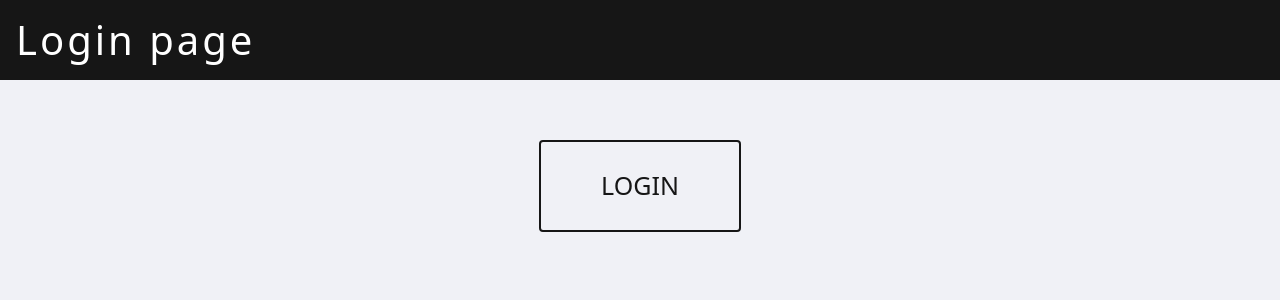
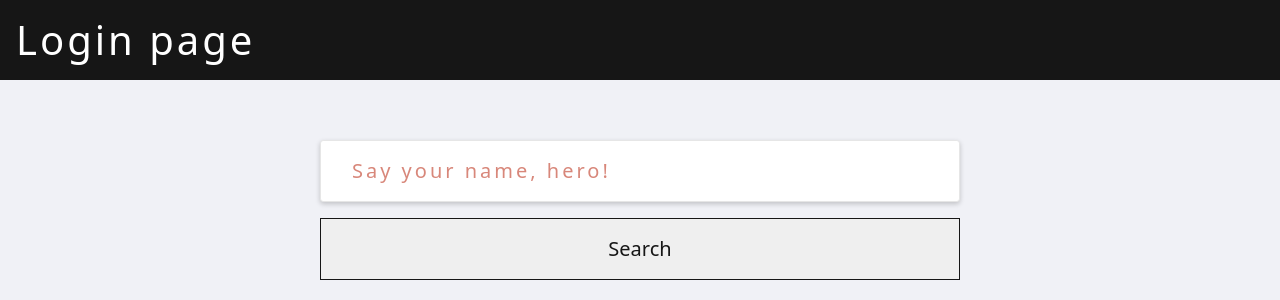
Before and after one commit to JuanmeGarcia/heroes-spa, a React (Vite) app: page /login in a window 1280 px wide. Shown: the top 300 px of the page. Built offline with nearby package versions, Linux system fonts and the light colour scheme.

Commit message:
last ui improvements

```diff
--- a/src/auth/pages/LoginPage.jsx
+++ b/src/auth/pages/LoginPage.jsx
@@ -1,4 +1,5 @@
 import { useEffect } from 'react'
+import { useForm } from '../../hooks/useForm'
 import { useAuthContext } from '../context'
 import { useChangeURL } from '../hooks/useChangeURL'
 
@@ -8,8 +9,14 @@ export const LoginPage = () => {
 	const { login } = useAuthContext()
 	const { handleChangeUrl } = useChangeURL(lastPath, true)
 
+	const { loginText, onInputChange} = useForm({loginText: ''})
+
+
+	console.log(loginText)
 	const onLogin = () => {
-		login('Juanme :D')
+		if(loginText.length <= 0) return
+
+		login(loginText)
 		handleChangeUrl()
 	}
 
@@ -19,11 +26,16 @@ export const LoginPage = () => {
 				<h1>Login page</h1>
 			</nav>
 
-			<form action="" className='login__form'>
-				<button className="login__button" onClick={() => onLogin()}>
-					Login
-				</button>
-
+			<form onSubmit={onLogin} className="login__form">
+					<input
+						type="text"
+						name={'loginText'}
+						value={loginText}
+						onChange={onInputChange}
+						placeholder="Say your name, hero!"
+						required
+					/>
+					<button type="submit">Search</button>
 			</form>
 		</>
 	)
--- a/src/heroes/pages/SearchPage.jsx
+++ b/src/heroes/pages/SearchPage.jsx
@@ -1,91 +1,112 @@
-import { useState } from "react"
-import { useLocation, useNavigate } from "react-router-dom"
-import { useForm } from "../../hooks/useForm"
-import { HeroCard } from "../components"
+import { useState } from 'react'
+import { useLocation, useNavigate } from 'react-router-dom'
+import { useForm } from '../../hooks/useForm'
+import { HeroCard } from '../components'
 import queryString from 'query-string'
-import { getHeroByName } from "../helpers"
+import { getHeroByName } from '../helpers'
 
 export const SearchPage = () => {
-
 	const navitage = useNavigate()
 	const location = useLocation()
 
-
-  const { q = ''} = queryString.parse(location.search)
+	const { q = '' } = queryString.parse(location.search)
 
 	const heroes = getHeroByName(q)
 
+	const { text, onInputChange, onResetForm } = useForm({ text: '' })
 
-
-  const {
-    text,
-    onInputChange,
-    onResetForm
-  } = useForm({text:''})
-
-
-  const handleSubmit = (e) => {
+	const handleSubmit = e => {
 		e.preventDefault()
 		navitage(`?q=${text.toLowerCase().trim()}`)
 		onResetForm()
 	}
 
-  const renderHeroes = heroes.map(hero =>{
+	const renderHeroes = heroes.map(hero => {
 		return <HeroCard key={hero.id} hero={hero} />
 	})
 	return (
 		<>
-        <h1>SearchPage</h1>
-        <hr />
-        <div className="row">
-          <div className="col-5">
-            <h4>Searching</h4>
-            <hr />
-            <form onSubmit={handleSubmit}>
+			<section className="search">
+				<h1>Search for a hero</h1>
+			</section>
+
+			<section className="searcher">
+				<form onSubmit={handleSubmit} className="searcher__form">
 					<input
 						type="text"
-                placeholder="Search a hero"
-                className="form-control"
-                name="text"
-                autoComplete="off"
 						value={text}
 						onChange={onInputChange}
+						name={'text'}
+						placeholder="Search for a hero"
 					/>
-
-              <button
-                type="submit"
-                className="btn btn-primary mt-1"
-              >
-                Search
-              </button>
+					<button type="submit">Search</button>
 				</form>
 
-          </div>
-
-          <div className="col-7">
-            <h4>Results</h4>
-            <hr />
-
-            {
-              q.length <= 0 && !q ? (
-                <div className="alert alert-primary animate__animated animate__fadeInRight">
+				{q.length <= 0 && !q ? (
+					<div className="alert alert-primary animate__animated animate__fadeInRight d-flex ">
 						Search a hero!
 					</div>
-              ) : <></>
-            }
-            {
-              renderHeroes.length <= 0 && q ? (
+				) : (
+					<></>
+				)}
+				{renderHeroes.length <= 0 && q ? (
 					<div className="alert alert-danger animate__animated animate__fadeInRight">
 						No hero with <b>{q}</b>
 					</div>
-              ) : <></>
-            }
-
+				) : (
+					<></>
+				)}
 
 				{renderHeroes}
+			</section>
 
-          </div>
-        </div>
+			{/* // <section className=''>
+		// 	<h1>SearchPage</h1>
+		// 	<hr />
+		// 	<div className="row">
+		// 		<div className="col-5">
+		// 			<h4>Searching</h4>
+		// 			<hr />
+		// 			<form onSubmit={handleSubmit}>
+		// 				<input
+		// 					type="text"
+		// 					placeholder="Search a hero"
+		// 					className="form-control"
+		// 					name="text"
+		// 					autoComplete="off"
+		// 					value={text}
+		// 					onChange={onInputChange}
+		// 				/>
+
+		// 				<button type="submit" className="btn btn-primary mt-1">
+		// 					Search
+		// 				</button>
+		// 			</form>
+		// 		</div>
+
+		// 		<div className="col-7">
+		// 			<h4>Results</h4>
+		// 			<hr />
+
+		// 			{q.length <= 0 && !q ? (
+		// 				<div className="alert alert-primary animate__animated animate__fadeInRight">
+		// 					Search a hero!
+		// 				</div>
+		// 			) : (
+		// 				<></>
+		// 			)}
+		// 			{renderHeroes.length <= 0 && q ? (
+		// 				<div className="alert alert-danger animate__animated animate__fadeInRight">
+		// 					No hero with <b>{q}</b>
+		// 				</div>
+		// 			) : (
+		// 				<></>
+		// 			)}
+
+		// 			{renderHeroes}
+		// 		</div>
+		// 	</div>
+		// </section> */}
 		</>
 	)
 }
--- a/src/sass/_login.scss
+++ b/src/sass/_login.scss
@@ -1,50 +1,74 @@
-.login{
+.login {
     background-color: #161616;
     width: 100%;
     padding: 1rem;
 
-    h1{
+    h1 {
         color: white;
         letter-spacing: 3px;
     }
 
-    &__form{
+    &__form {
         display: flex;
         justify-content: center;
         align-items: center;
         margin-top: 60px;
+        flex-direction: column;
+        gap: 1rem;
 
-        .login__button{
+
+        input {
+            padding: 15px;
+            font-size: 20px;
+            width: 50%;
+            border: 1px solid #e6e6e6;
+            border-radius: .2rem;
+            text-indent: 1rem;
+            letter-spacing: 3px;
+            color: #161616;
+            box-shadow: 0 2px 5px rgba(0, 0, 0, 0.2);
+
+            &:focus {
+                outline: 1px solid #f44336;
+            }
+
+            &::placeholder {
+                color: #d8877a;
+                line-height: calc(1rem * 1.2);
+            }
+        }
+
+        button {
+            padding: 15px;
+            font-size: 20px;
+            width: 50%;
+            margin: 0 auto;
+            border: 1px solid #161616;
+            color: #161616;
             position: relative;
-            padding: 25px 60px;
-            font-size: 25px;
-            text-transform: uppercase;
-            border: 2px solid #161616;
-            border-radius: 4px;
-            color: #161616;
-            background-color: transparent;
+            @include transition-ease;
             cursor: pointer;
-            @include transition-ease;
             overflow: hidden;
 
-            &:hover{
-                background-color: #f44336;
+            &::before {
+                content: '';
+                width: 100%;
+                height: 25px;
+                position: absolute;
+                top: 0;
+                left: 0;
+                background-color: white;
+                transform: translateX(-100%) rotate(45deg);
+                @include transition-ease;
             }
 
-            &:hover::before{
+            &:hover::before {
                 transform: translateX(100%) rotate(45deg);
             }
 
-            &::before{
-                content: '';
-                position: absolute;
-                background-color: white;
-                width: 100%;
-                height: 25px;
-                top: 0;
-                left: 0;
-                transform: translateX(-100%)  rotate(45deg);
-                @include transition-ease;
+            &:hover {
+                background-color: #f44336;
+                color: white;
             }
         }
     }
--- a/src/sass/_navbar.scss
+++ b/src/sass/_navbar.scss
@@ -38,6 +38,12 @@
     }
 
     &__links{
+
+        .text--distanced{
+            position: relative;
+            color: #f44336;
+
+        }
         ul{
             display: flex;
             gap: 1rem;
--- a/src/sass/_search.scss
+++ b/src/sass/_search.scss
@@ -0,0 +1,92 @@
+.search{
+    padding-inline: 3rem;
+    margin-bottom: 5rem;
+
+    h1{
+        font-size: 2.5rem;
+        font-weight: 700;
+        letter-spacing: 3px;
+    }
+}
+
+.searcher{
+    padding-inline: 3rem;
+    display: grid;
+    width: 100%;
+    grid-template-columns: 100%;
+    grid-gap: 4rem;
+
+    &__form{
+        display: grid;
+        grid-template-columns: 1fr;
+        grid-gap: .5rem;
+        width: 100%;
+
+        input{
+            width: 100%;
+            height: 3rem;
+            border: 1px solid #e6e6e6;
+            border-radius: .2rem;
+            text-indent: 1rem;
+            letter-spacing: 3px;
+            color: #161616;
+            line-height: calc(1rem * 1.2);
+            box-shadow: 0 2px 5px rgba(0,0,0,0.2);
+
+            &:focus{
+                outline: 1px solid #f44336;
+            }
+
+            &::placeholder{
+                color: #d8877a;
+                line-height: calc(1rem * 1.2);
+            }
+        }
+
+        button{
+            padding: 15px;
+            font-size: 20px;
+            width: 60%;
+            margin: 0 auto;
+            border: 1px solid #161616;
+            color: #161616;
+            position: relative;
+            @include transition-ease;
+            cursor: pointer;
+            overflow: hidden;
+
+            &::before{
+                content: '';
+                width: 100%;
+                height: 25px;
+                position: absolute;
+                top: 0;
+                left: 0;
+                background-color: white;
+                transform: translateX(-100%) rotate(45deg) ;
+                @include transition-ease;
+            }
+
+            &:hover::before{
+                transform: translateX(100%) rotate(45deg) ;
+            }
+
+            &:hover{
+                background-color: #f44336;
+                color: white;
+            }
+        }
+    }
+}
+
+@media (min-width: 728px){
+    .searcher{
+
+        grid-template-columns: 1fr 1fr;
+        &__form{
+            display: flex;
+            flex-direction: column;
+            gap: 1rem;
+        }
+    }
+}
--- a/src/sass/main.scss
+++ b/src/sass/main.scss
@@ -5,6 +5,7 @@
 @import './search';
 @import './heroPage';
 @import './heroList';
+@import './search';
 
 
 body{
--- a/src/ui/components/Navbar.jsx
+++ b/src/ui/components/Navbar.jsx
@@ -35,6 +35,9 @@ export const Navbar = () => {
 
 			<div className={`navbar-heroes__links ${isOpen && 'active'}`}>
 				<ul >
+					<span className="text--distanced">
+						{ user }
+					</span>
 					<NavLink
 						to="/marvel"
 					>
```
Also changed, not shown: src/main.jsx (line endings or trailing spaces). Lines whose indentation alone changed are shown as unchanged.
